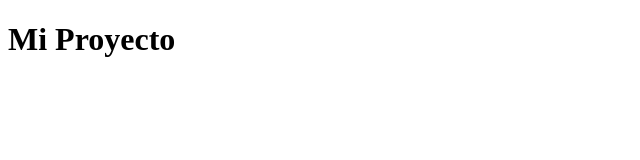
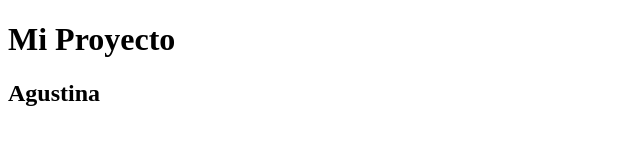
Before and after one commit to perole24/proyecto-web, a plain HTML site: page index.html in a window 1280 px wide. Shown: the whole page, without its empty margins (0-640 px from the left). Drawn offline with Linux system fonts and the light colour scheme.

Commit message:
mi proyecto

```diff
--- a/index.html
+++ b/index.html
@@ -8,5 +8,6 @@
 </head>
 <body>
     <h1>Mi Proyecto</h1>
+    <h2>Agustina</h2>
 </body>
 </html>
```
